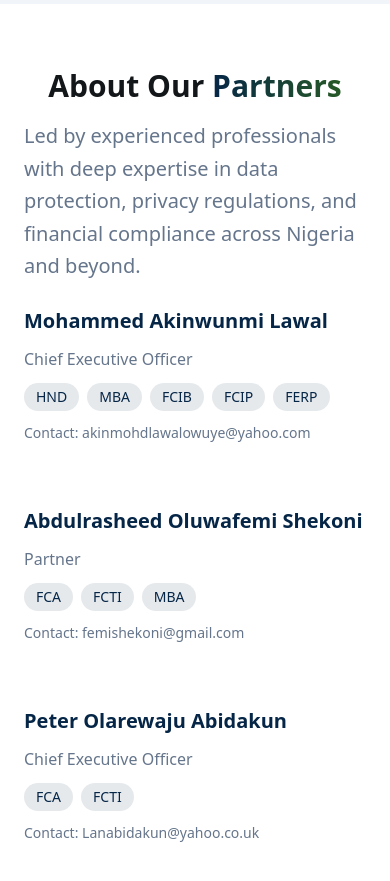
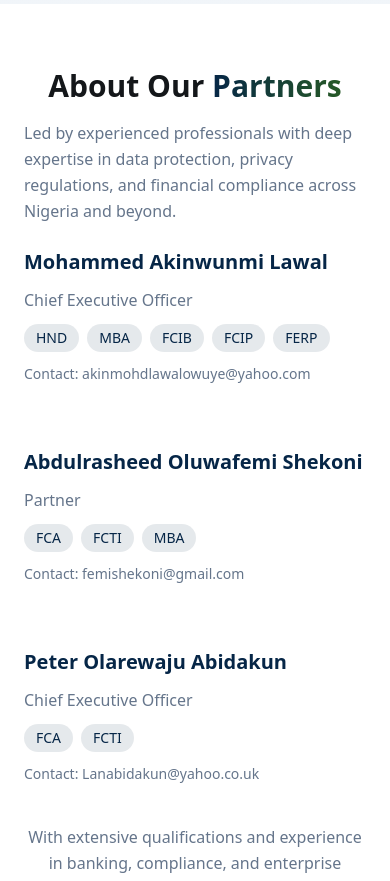
Before and after one commit to conductor-admin/lamfemak, a Next.js app: page / in a window 390 px wide. Shown: the part 840-1721 px from the top of the page. Built offline with nearby package versions, Linux system fonts and the light colour scheme.

Commit message:
fixed about font-size for mobile 2

```diff
--- a/components/About.tsx
+++ b/components/About.tsx
@@ -9,7 +9,7 @@ const About = () => {
           About Our <span className="text-gradient">Partners</span>
         </h2>
         <div className="space-y-4">
-          <p className="mt-4 mb-6 md:text-2xl text-xl text-muted-foreground leading-relaxed">
+          <p className="mt-4 mb-6 md:text-2xl text-[16px] text-muted-foreground leading-relaxed">
             Led by experienced professionals with deep expertise in data
             protection, privacy regulations, and financial compliance across
             Nigeria and beyond.
```
